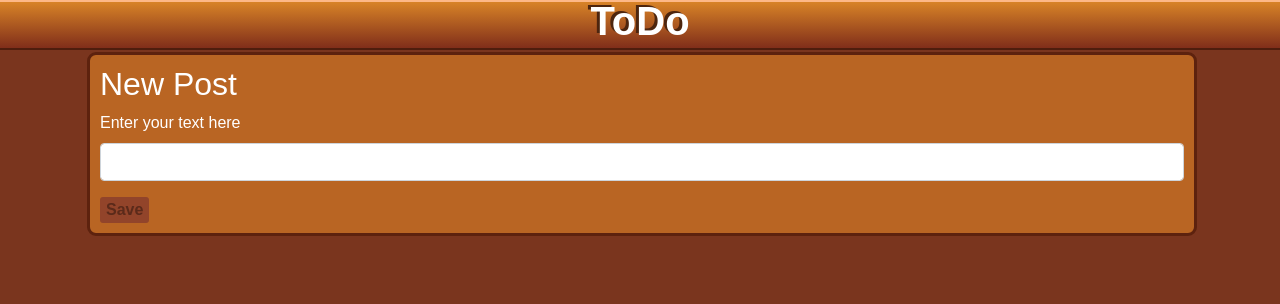
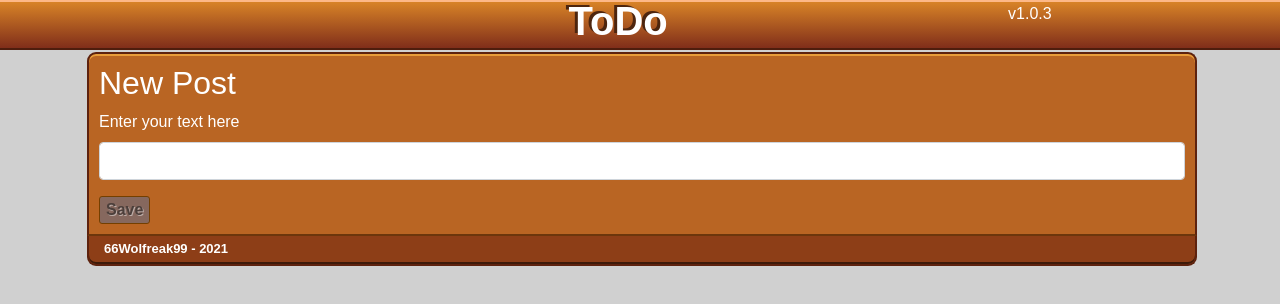
Before and after one commit to 66Wolfreak99/TodoApp, an Angular app: page /new in a window 1280 px wide. Shown: the top 304 px of the page. Built offline with nearby package versions, Linux system fonts and the light colour scheme; no server answers; the database is empty.

Commit message:
CSS improvement

```diff
--- a/package.json
+++ b/package.json
@@ -1,6 +1,6 @@
 {
   "name": "todo",
-  "version": "1.0.2",
+  "version": "1.0.3",
   "scripts": {
     "ng": "ng",
     "start": "ng serve",
--- a/src/app/header/header.component.html
+++ b/src/app/header/header.component.html
@@ -4,8 +4,10 @@
       <!--     <button class="defaultButton" style="margin-top: 9px;" (click)="onNewPost()">
                 Add post
             </button>-->
+            <p style="float: right;">v{{version}}</p>
+            <h1 style="font-weight: 900; display: inline;" >ToDo</h1>
 
-            <h1 style="font-weight: 900;" >ToDo</h1>
+
 
 
         </div>
--- a/src/app/header/header.component.ts
+++ b/src/app/header/header.component.ts
@@ -1,6 +1,7 @@
 import { Component, OnInit } from '@angular/core';
 import { Router } from '@angular/router';
 import { PostService } from '../services/post.service';
+import { version } from '../../../package.json';
 
 @Component({
   selector: 'app-header',
@@ -8,6 +9,8 @@ import { PostService } from '../services/post.service';
   styleUrls: ['./header.component.css']
 })
 export class HeaderComponent implements OnInit {
+
+  public version: string = version;
 
   constructor(private router: Router, private postService: PostService) { }
 
--- a/src/app/new-post/new-post.component.css
+++ b/src/app/new-post/new-post.component.css
@@ -3,5 +3,22 @@
     padding: 10px;
     background: #b96523;
     border-radius: 9px;
-    border: solid 3px #5d220e;
+    border: solid 2px #5d220e;
+    box-shadow: inset 0px 2px 0px #ffba47ab, inset 0px -2px #68260c00;
+    border-bottom-color: #6c360c;
+    margin-bottom: 0;
+    border-bottom-left-radius: 0;
+    border-bottom-right-radius: 0;
 }
+
+.footerArea{
+    height: 30px;
+    background: #8d3e17;
+    margin: 2px;
+    margin-top: 0;
+    border: solid 2px #5d220e;
+    border-top: none;
+    border-bottom-left-radius: 9px;
+    border-bottom-right-radius: 9px;
+    box-shadow: inset 0px -2px #200d05ba;
+}
--- a/src/app/new-post/new-post.component.html
+++ b/src/app/new-post/new-post.component.html
@@ -11,4 +11,10 @@
             </button>
         </form>
     </div>
+    <div class="container footerArea">
+        <p style="color: #ffffff;
+                  font-size: 13px;
+                  line-height: 25px;
+                  font-weight: 700;">66Wolfreak99 - 2021</p>
+    </div>
 </div>
--- a/src/app/post-list/post-list.component.css
+++ b/src/app/post-list/post-list.component.css
@@ -15,14 +15,20 @@
 
 
 .postItem:hover {
-    box-shadow: 0px 0px 13px #00000052, inset 0px 3px #ffffff82, inset 0px -3px #0000004f;
-    background: #9494946b;
+    box-shadow: 0px 0px 13px #00000000, inset 0px 3px #0e070469, inset 0px -3px #ffdec55e;
+    background: #3b3b3b6b;
+
 }
 
 .postList{
     background: #5c5c5c;
     padding: 4px;
-    border: solid;
+    border: solid 2px black;
     border-radius: 9px;
+    box-shadow: inset 0px 2px #fffcc054, inset 0px -2px #20100b5c;
 
 }
+
+.delete.svg:hover{
+    fill: crimson;
+}
--- a/src/app/post-list/post-list.component.html
+++ b/src/app/post-list/post-list.component.html
@@ -8,7 +8,7 @@
                     <h5>{{post.postContent}}</h5>
                 </div>
                 <div class="col col-1">
-                    <button class="btn  pull-right" (click)="onDeletePost(post)">
+                    <button class="btn delete pull-right" (click)="onDeletePost(post)">
                         <svg xmlns="http://www.w3.org/2000/svg" width="25" height="25" fill="#efefef" class="bi bi-trash-fill" viewBox="0 0 16 16">
                             <path d="M2.5 1a1 1 0 0 0-1 1v1a1 1 0 0 0 1 1H3v9a2 2 0 0 0 2 2h6a2 2 0 0 0 2-2V4h.5a1 1 0 0 0 1-1V2a1 1 0 0 0-1-1H10a1 1 0 0 0-1-1H7a1 1 0 0 0-1 1H2.5zm3 4a.5.5 0 0 1 .5.5v7a.5.5 0 0 1-1 0v-7a.5.5 0 0 1 .5-.5zM8 5a.5.5 0 0 1 .5.5v7a.5.5 0 0 1-1 0v-7A.5.5 0 0 1 8 5zm3 .5v7a.5.5 0 0 1-1 0v-7a.5.5 0 0 1 1 0z"/>
                           </svg>
--- a/src/styles.css
+++ b/src/styles.css
@@ -6,7 +6,7 @@
 }
 
 body{
-    background: rgb(122 53 30);
+    background: rgb(208 208 208);
 }
 
 .center{
@@ -18,23 +18,31 @@ body{
     margin-bottom: auto;
 }
 
+
 .defaultButton{
     border-radius: 3px;
     border: none 2px rgb(216 216 216);
-    background-color: rgb(255 219 95);
+    background: linear-gradient(0deg, #9e7b44, #ffffff);
     font-weight: 600;
-    transition: all 0.5s ease-in-out;
+    border: solid 1px #743f00;
+    text-shadow: #ffffff75 1px 1px;
 }
 
 .defaultButton:disabled{
-    background-color: #92442a;
-    transition: all 0.5s ease-in-out;
-    color: #5b2a1a;
+    background: #86685e;
+    color: #4c3f3b;
     cursor: not-allowed;
 
+}
 
+.defaultButton:hover{
+    background: linear-gradient(0deg, #916d34, #cccccc);
+    transition: background 0.2s ease-in;
+}
 
-
+.defaultButton:active{
+    background: linear-gradient(180deg, #866840, #ffe9d3);
+    box-shadow: inset 0px 6px 6px rgba(104, 48, 10, 0.144);
 }
 
 .textColor{
--- a/tsconfig.json
+++ b/tsconfig.json
@@ -2,6 +2,7 @@
 {
   "compileOnSave": false,
   "compilerOptions": {
+    "resolveJsonModule": true,
     "baseUrl": "./",
     "outDir": "./dist/out-tsc",
     "sourceMap": true,
```
